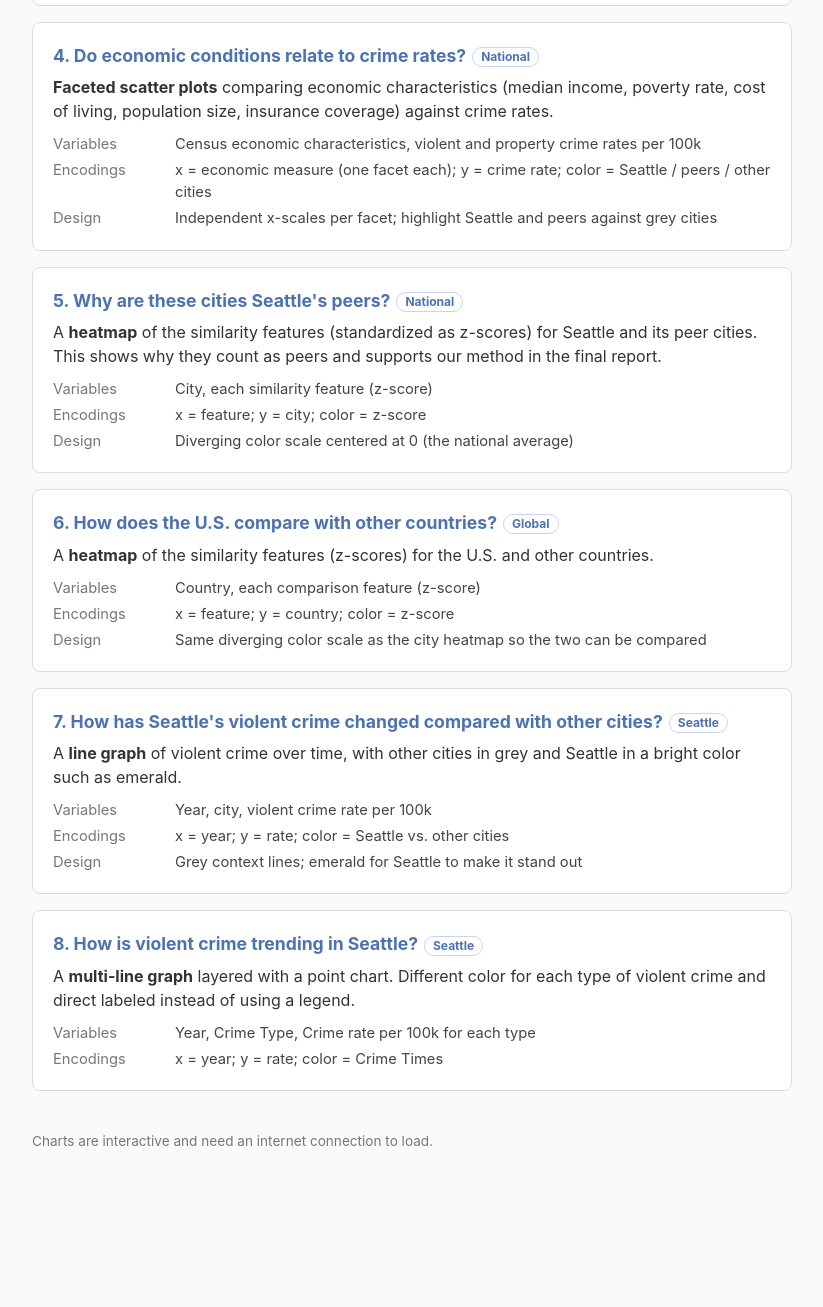
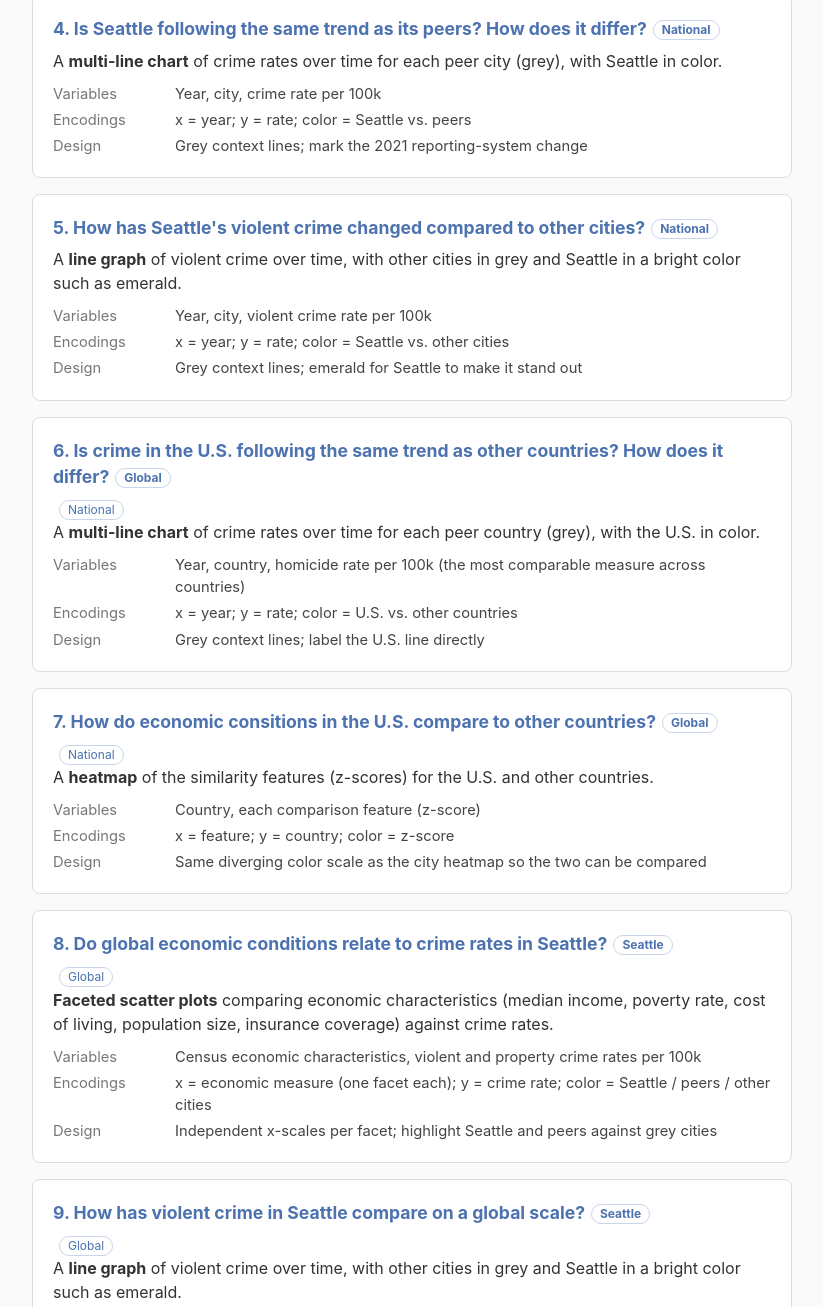
Before and after one commit to alyzukas/seattle-crime-analysis, a plain HTML site: page docs/visuals.html in a window 1280 px wide. Shown: the part 929-2236 px from the top of the page, without its empty margins (228-1051 px from the left). Before the commit the page ends 2128 px from the top, so only its background shows below. Drawn offline with Linux system fonts and the light colour scheme.

Commit message:
Update crime trend visualizations in Seattle section

```diff
--- a/docs/visuals.html
+++ b/docs/visuals.html
@@ -36,6 +36,23 @@
   <!-- To add an idea, copy one <li> block and edit it. -->
   <ol class="viz">
     <li>
+      <h2>How is each crime type trending in Seattle?<span class="tag">Seattle</span></h2>
+      <p class="chart">A <strong>multi-line graph</strong> layered with a point chart. Different color for each type of crime and direct labeled instead of using a legend.</p>
+      <dl>
+        <dt>Variables</dt><dd>Year, Crime Type, Crime rate per 100k for each type</dd>
+        <dt>Encodings</dt><dd>x = year; y = rate; color = Crime Types in grey w/ focus type in red</dd>
+      </dl>
+    </li>
+     <li>
+      <h2>What are Seattle's peer cities? Why are these cities Seattle's peers?<span class="tag">National</span></h2>
+      <p class="chart">A <strong>heatmap</strong> of the similarity features (standardized as z-scores) for Seattle and its peer cities. This shows why they count as peers and supports our method in the final report.</p>
+      <dl>
+        <dt>Variables</dt><dd>City, each similarity feature (z-score)</dd>
+        <dt>Encodings</dt><dd>x = feature; y = city; color = z-score</dd>
+        <dt>Design</dt><dd>Diverging color scale centered at 0 (the national average)</dd>
+      </dl>
+    </li>
+    <li>
       <h2>Is Seattle's crime higher or lower than its peer cities?<span class="tag">National</span></h2>
       <p class="chart">A <strong>ranked dot plot</strong> of violent crime per 100,000 residents for Seattle and its peer cities, with Seattle highlighted.</p>
       <dl>
@@ -44,7 +61,6 @@
         <dt>Design</dt><dd>Grey dots for peers, one bright color for Seattle; direct labels instead of a legend</dd>
       </dl>
     </li>
-
     <li>
       <h2>Is Seattle following the same trend as its peers? How does it differ?<span class="tag">National</span></h2>
       <p class="chart">A <strong>multi-line chart</strong> of crime rates over time for each peer city (grey), with Seattle in color.</p>
@@ -54,9 +70,17 @@
         <dt>Design</dt><dd>Grey context lines; mark the 2021 reporting-system change</dd>
       </dl>
     </li>
-
+     <li>
+      <h2>How has Seattle's violent crime changed compared to other cities?<span class="tag">National</span></h2>
+      <p class="chart">A <strong>line graph</strong> of violent crime over time, with other cities in grey and Seattle in a bright color such as emerald.</p>
+      <dl>
+        <dt>Variables</dt><dd>Year, city, violent crime rate per 100k</dd>
+        <dt>Encodings</dt><dd>x = year; y = rate; color = Seattle vs. other cities</dd>
+        <dt>Design</dt><dd>Grey context lines; emerald for Seattle to make it stand out</dd>
+      </dl>
+    </li>
     <li>
-      <h2>Is the U.S. following the same trend as other countries? How does it differ?<span class="tag">Global</span></h2>
+      <h2>Is crime in the U.S. following the same trend as other countries? How does it differ?<span class="tag">Global</span></h2><span class="tag">National</span></h2>
       <p class="chart">A <strong>multi-line chart</strong> of crime rates over time for each peer country (grey), with the U.S. in color.</p>
       <dl>
         <dt>Variables</dt><dd>Year, country, homicide rate per 100k (the most comparable measure across countries)</dd>
@@ -64,9 +88,17 @@
         <dt>Design</dt><dd>Grey context lines; label the U.S. line directly</dd>
       </dl>
     </li>
-
     <li>
-      <h2>Do economic conditions relate to crime rates?<span class="tag">National</span></h2>
+      <h2>How do economic consitions in the U.S. compare to other countries?<span class="tag">Global</span></h2><span class="tag">National</span></h2>
+      <p class="chart">A <strong>heatmap</strong> of the similarity features (z-scores) for the U.S. and other countries.</p>
+      <dl>
+        <dt>Variables</dt><dd>Country, each comparison feature (z-score)</dd>
+        <dt>Encodings</dt><dd>x = feature; y = country; color = z-score</dd>
+        <dt>Design</dt><dd>Same diverging color scale as the city heatmap so the two can be compared</dd>
+      </dl>
+    </li>
+    <li>
+      <h2>Do global economic conditions relate to crime rates in Seattle?<span class="tag">Seattle</span></h2><span class="tag">Global</span></h2>
       <p class="chart"><strong>Faceted scatter plots</strong> comparing economic characteristics (median income, poverty rate, cost of living, population size, insurance coverage) against crime rates.</p>
       <dl>
         <dt>Variables</dt><dd>Census economic characteristics, violent and property crime rates per 100k</dd>
@@ -74,29 +106,8 @@
         <dt>Design</dt><dd>Independent x-scales per facet; highlight Seattle and peers against grey cities</dd>
       </dl>
     </li>
-
-    <li>
-      <h2>Why are these cities Seattle's peers?<span class="tag">National</span></h2>
-      <p class="chart">A <strong>heatmap</strong> of the similarity features (standardized as z-scores) for Seattle and its peer cities. This shows why they count as peers and supports our method in the final report.</p>
-      <dl>
-        <dt>Variables</dt><dd>City, each similarity feature (z-score)</dd>
-        <dt>Encodings</dt><dd>x = feature; y = city; color = z-score</dd>
-        <dt>Design</dt><dd>Diverging color scale centered at 0 (the national average)</dd>
-      </dl>
-    </li>
-
-    <li>
-      <h2>How does the U.S. compare with other countries?<span class="tag">Global</span></h2>
-      <p class="chart">A <strong>heatmap</strong> of the similarity features (z-scores) for the U.S. and other countries.</p>
-      <dl>
-        <dt>Variables</dt><dd>Country, each comparison feature (z-score)</dd>
-        <dt>Encodings</dt><dd>x = feature; y = country; color = z-score</dd>
-        <dt>Design</dt><dd>Same diverging color scale as the city heatmap so the two can be compared</dd>
-      </dl>
-    </li>
-
-    <li>
-      <h2>How has Seattle's violent crime changed compared with other cities?<span class="tag">Seattle</span></h2>
+     <li>
+      <h2>How has violent crime in Seattle compare on a global scale?<span class="tag">Seattle</span></h2><span class="tag">Global</span></h2>
       <p class="chart">A <strong>line graph</strong> of violent crime over time, with other cities in grey and Seattle in a bright color such as emerald.</p>
       <dl>
         <dt>Variables</dt><dd>Year, city, violent crime rate per 100k</dd>
@@ -105,15 +116,6 @@
       </dl>
     </li>
 
-      <li>
-      <h2>How is violent crime trending in Seattle?<span class="tag">Seattle</span></h2>
-      <p class="chart">A <strong>multi-line graph</strong> layered with a point chart. Different color for each type of violent crime and direct labeled instead of using a legend.</p>
-      <dl>
-        <dt>Variables</dt><dd>Year, Crime Type, Crime rate per 100k for each type</dd>
-        <dt>Encodings</dt><dd>x = year; y = rate; color = Crime Times</dd>
-      </dl>
-    </li>
-
   </ol>
 
   <footer>Charts are interactive and need an internet connection to load.</footer>
```
